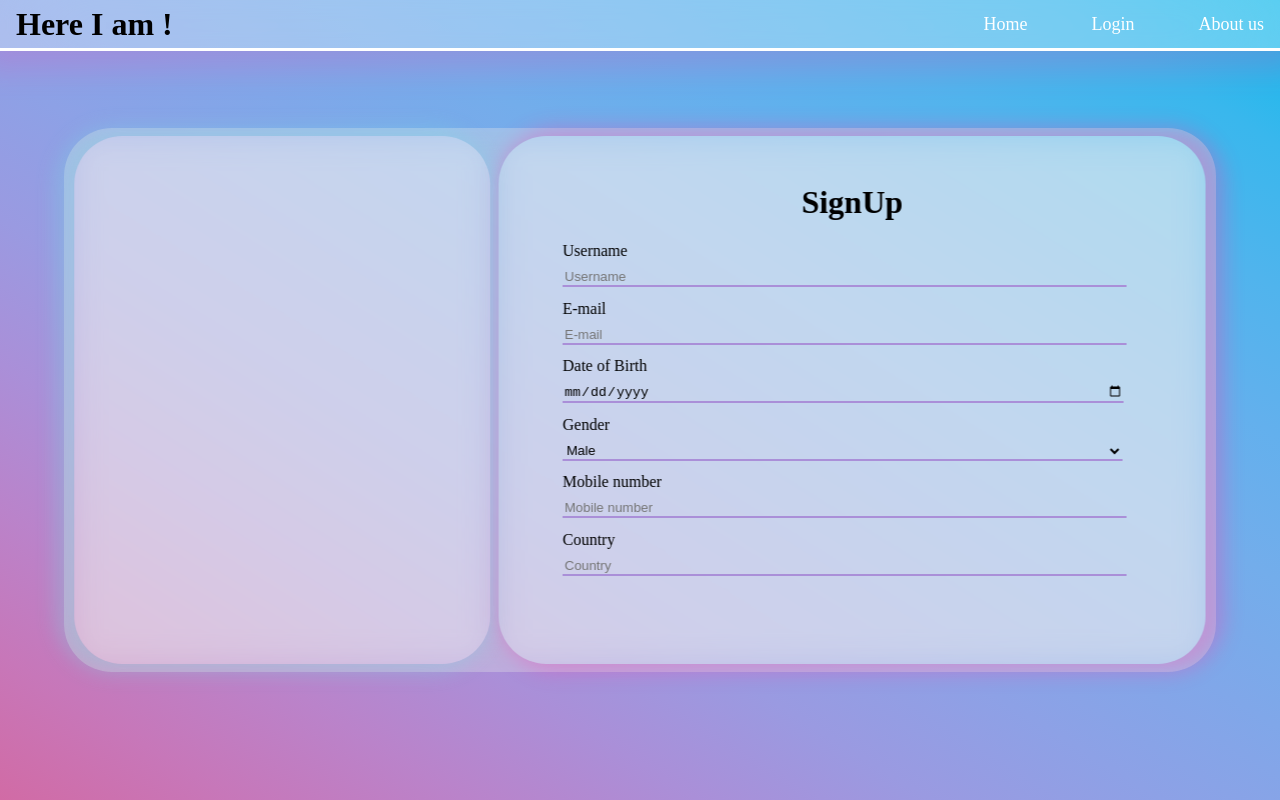
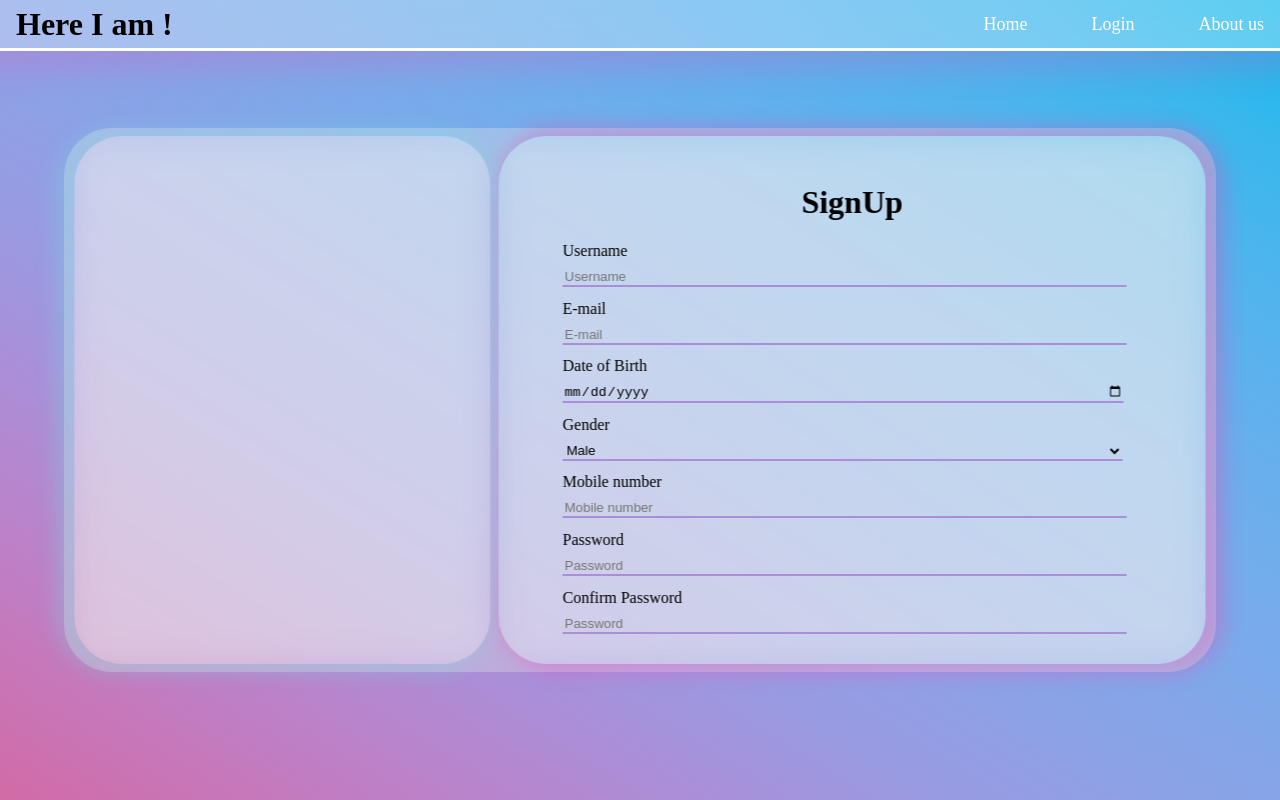
Before and after one commit to Jenin-Immanuel/here-i-am-frontend, a website built with Vite: page src/signup.html in a window 1280 px wide. Built offline with nearby package versions, Linux system fonts and the light colour scheme.

Commit message:
password nd submit

```diff
--- a/src/signup.html
+++ b/src/signup.html
@@ -31,18 +31,23 @@
             <input type="date" name="Date of birth" id="dob" required>
 
             <label for="gender">Gender</label>
-            <select name="gender" aria-placeholder="gender" id="gender">
+            <select name="gender" aria-placeholder="gender" id="gender" required>
                 <option value="Male">Male</option>
                 <option value="Female">Female</option>
                 <option value="Other">Other</option>
             </select>
 
             <label for="number">Mobile number</label>
-            <input type="number" name="Mobile" id="number" placeholder="Mobile number">
+            <input type="number" name="Mobile" id="number" placeholder="Mobile number" required>
 
-            <label for="country">Country</label>
-            <input type="text" placeholder="Country" id="country">
+            <label for="password">Password</label>
+            <input type="password" placeholder="Password" id="password" required>
+
+            <label for="password">Confirm Password</label>
+            <input type="password" placeholder="Password" id="confirmpassword" required>
+
         </div>
+
         </form>
         </div>
         <div class="progress">
```
